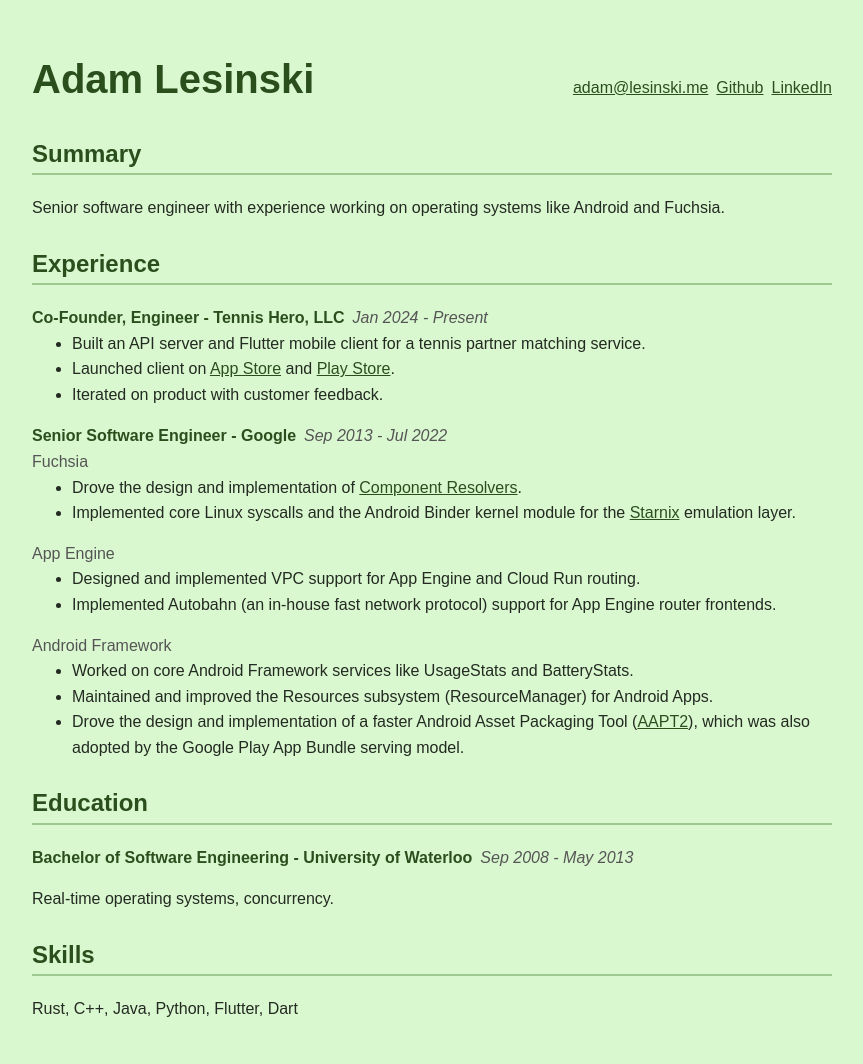
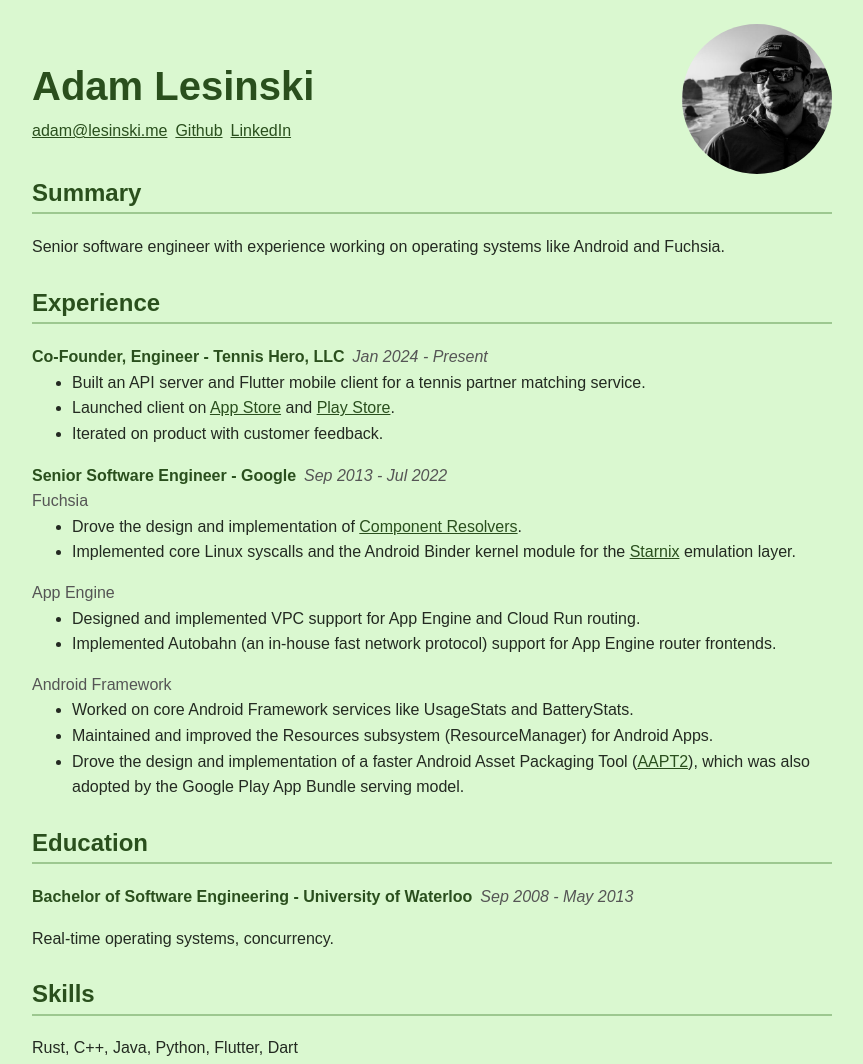
Before and after one commit to adamlesinski/resume, a plain HTML site: page index.html in a window 1280 px wide. Shown: the whole page, without its empty margins (208-1071 px from the left). Drawn offline with Linux system fonts and the light colour scheme.

Commit message:
Add image

```diff
--- a/index.html
+++ b/index.html
@@ -18,22 +18,23 @@
             font-family: Arial, sans-serif;
             max-width: 800px;
             margin: 0 auto;
-            padding: 20px;
+            padding: 24px;
             line-height: 1.6;
         }
         h1 {
             font-size: 2.5em;
+            margin: 0;
+            border: 0;
         }
         h2 {
             font-size: 1.5em;
+            margin-block-start: 0;
+            border-bottom: 2px solid oklch(from var(--primary) calc(l + 0.4) c h);
         }
         h3 {
             font-size: 1em;
             margin-block-start: 0;
             margin-block-end: 0;
-        }
-        h1, h2 {
-            border-bottom: 2px solid oklch(from var(--primary) calc(l + 0.4) c h);
         }
         h1, h2, h3 {
             color: var(--primary);
@@ -53,13 +54,11 @@
         }
         .profile {
             display: flex;
-            align-items: last baseline;
-            flex-wrap: wrap;
+            flex-direction: column;
+            margin-block-end: 24px;
         }
-        .profile h1 {
-            margin-inline-end: 8px;
-            border: 0px;
-            margin-block-end: 0px;
+        .profile > img {
+            clip-path: circle(50%);
         }
         .links {
             display: flex;
@@ -101,16 +100,29 @@
                 --normal: #c2dbba;
             }
         }
+        @media (min-width: 640px) {
+            .profile {
+                flex-direction: row;
+                align-items: center;
+                justify-content: space-between;
+                margin-block-end: 0;
+            }
+            .profile > img {
+                order: 1;
+            }
+        }
     </style>
 </head>
 <body>
-    <header class="section profile">
-        <h1>Adam Lesinski</h1>
-        <span class="expand"></span>
-        <div class="links">
-            <a href="mailto:adam@lesinski.me">adam@lesinski.me</a>
-            <a href="https://github.com/adamlesinski">Github</a>
-            <a href="https://www.linkedin.com/in/adam-lesinski-979204336">LinkedIn</a>
+    <header class="profile">
+        <img src="profile.jpg" width="150" height="150" alt="Photo of Adam Lesinski" />
+        <div class="contact">
+            <h1>Adam Lesinski</h1>
+            <div class="links">
+                <a href="mailto:adam@lesinski.me">adam@lesinski.me</a>
+                <a href="https://github.com/adamlesinski">Github</a>
+                <a href="https://www.linkedin.com/in/adam-lesinski-979204336">LinkedIn</a>
+            </div>
         </div>
     </header>
 
```
Also changed, not shown: profile.jpg (added).
